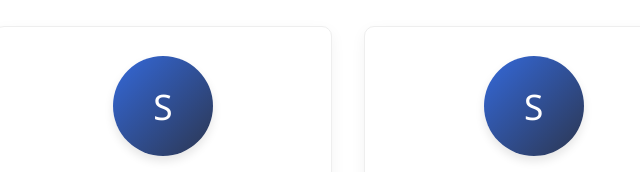
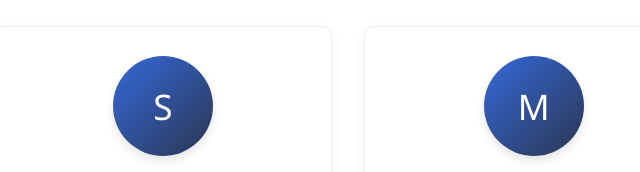
Before and after one commit to kasandraabarca/kasandraabarca, a plain HTML site: page index.html in a window 1280 px wide. Shown: the part 2375-2547 px from the top of the page, 477-1117 px from the left. Drawn offline with Linux system fonts and the light colour scheme.

Commit message:
index.html

```diff
--- a/index.html
+++ b/index.html
@@ -542,7 +542,7 @@
                     </a>
                 </div>
                 <div class="classmate-card">
-                    <div class="classmate-img">S</div>
+                    <div class="classmate-img">M</div>
                     <h3>Maria Gracia Calderon Zeballos</h3>
                     <a href="https://mariagraciacz.github.io/mariagraciacalderonz.github.io/" class="classmate-link" target="_blank">
                         <i class="fas fa-external-link-alt"></i> Enlace
```
